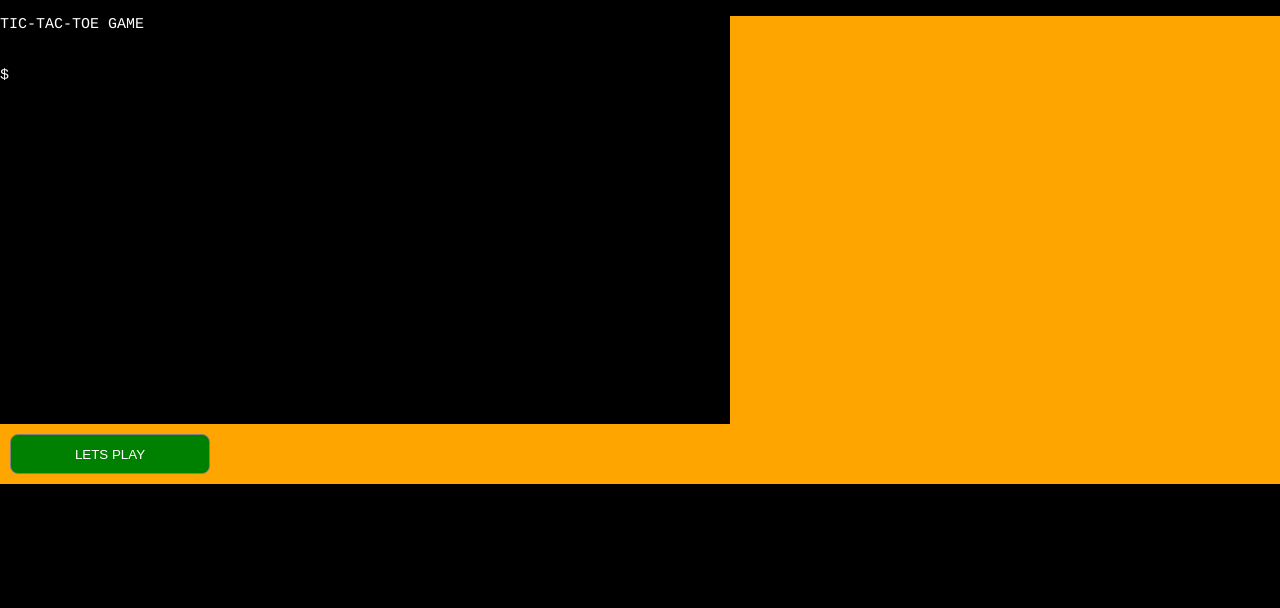
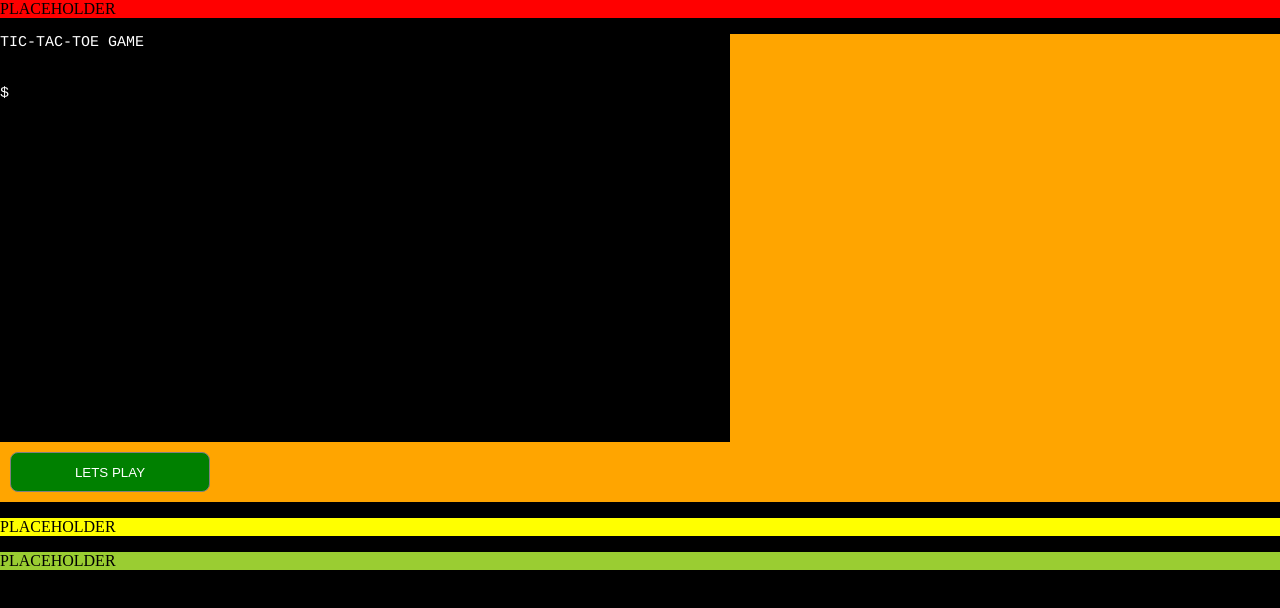
Before and after one commit to SOlaCoder005/ms3-ttt, a website: page static/index.html in a window 1280 px wide. Drawn offline with nearby package versions, Linux system fonts and the light colour scheme; no server answers.

Commit message:
added footer to index.html

```diff
--- a/static/index.html
+++ b/static/index.html
@@ -13,12 +13,13 @@
 
 <body>
     <div class="game-view-cont">
-    <nav></nav>
+    <nav>PLACEHOLDER</nav>
     <main>
         <div id="terminal"></div>
         <button onclick="window.location.reload()">LETS PLAY</button>
     </main>
-    <section></section>
+    <section>PLACEHOLDER</section>
+    <footer>PLACEHOLDER</footer>
     </div>
     <script>
         var socket = null;
```
